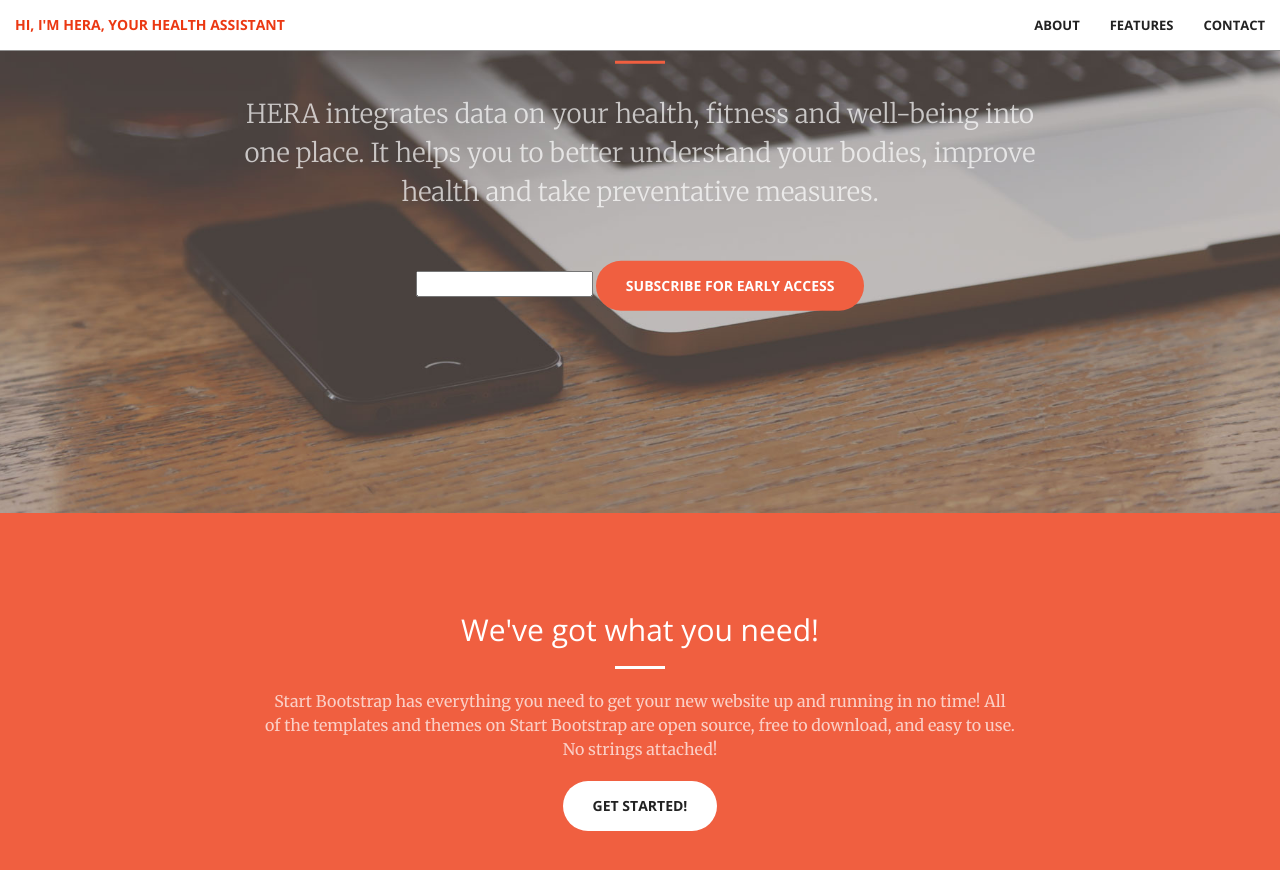
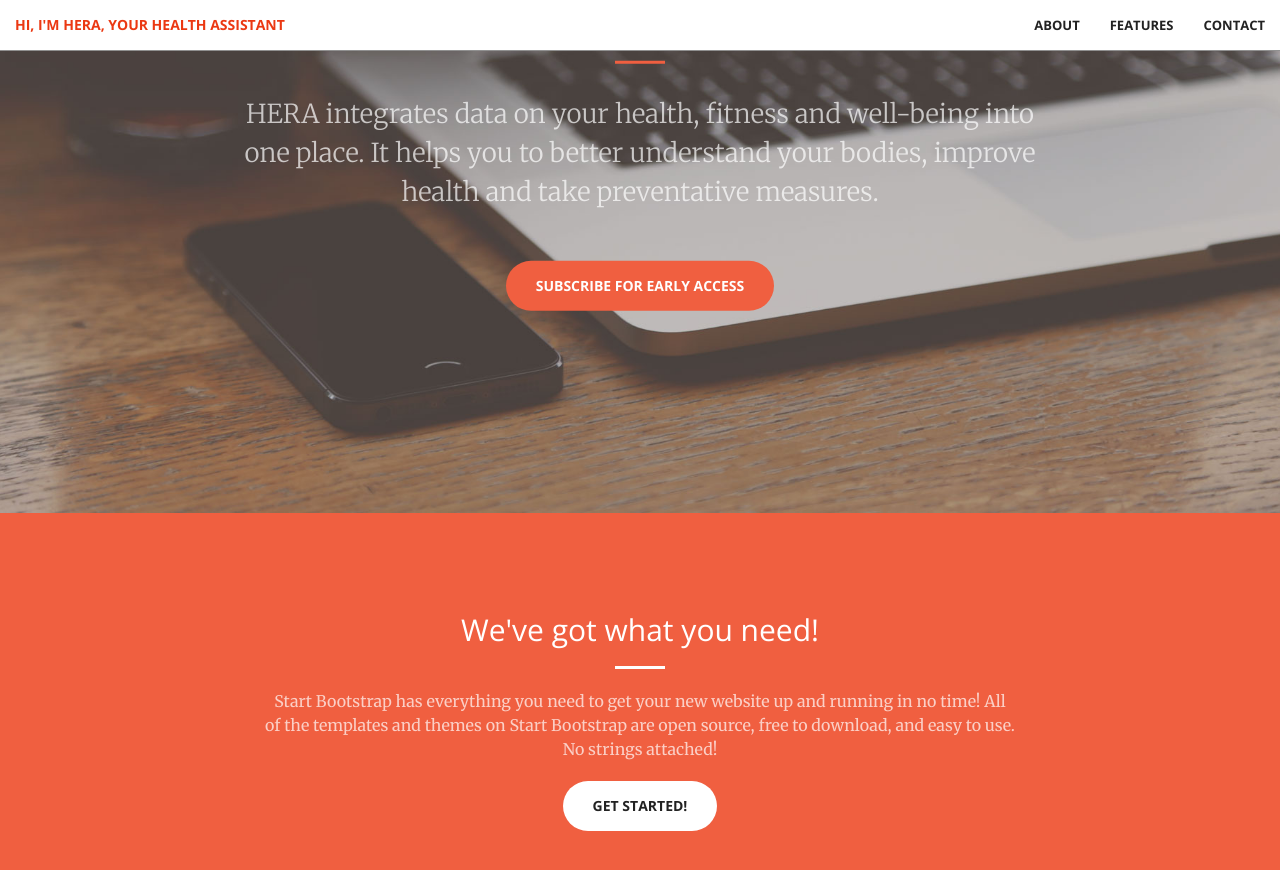
Before and after one commit to bettercalldoc/bettercalldoc, a Jekyll site: the page built from index.html, in a window 1280 px wide and 900 px high, scrolled down 387 px. Shown: the top 870 px of the window. Built offline with Jekyll 4.4.1, drawn with Linux system fonts in a browser that asks for light colours.

Commit message:
add input

```diff
--- a/_includes/aside.html
+++ b/_includes/aside.html
@@ -1,6 +1,7 @@
   <aside class="bg-dark">
       <div class="container text-center">
           <div class="call-to-action">
+              <input type="email">
               <h2>Subscribe for free early access</h2>
               <a href="#" class="btn btn-default btn-xl wow tada">Download Now!</a>
           </div>
--- a/_includes/header.html
+++ b/_includes/header.html
@@ -4,7 +4,7 @@
             <h1>HERA – the personal assistant for health-concious people</h1>
             <hr>
             <p>HERA integrates data on your health, fitness and well-being into one place. It helps you to better understand your bodies, improve health and take preventative measures. </p>
-            <input type="email">
+
             <a href="#about" class="btn btn-primary btn-xl page-scroll">Subscribe for Early Access</a>
         </div>
     </div>
```
